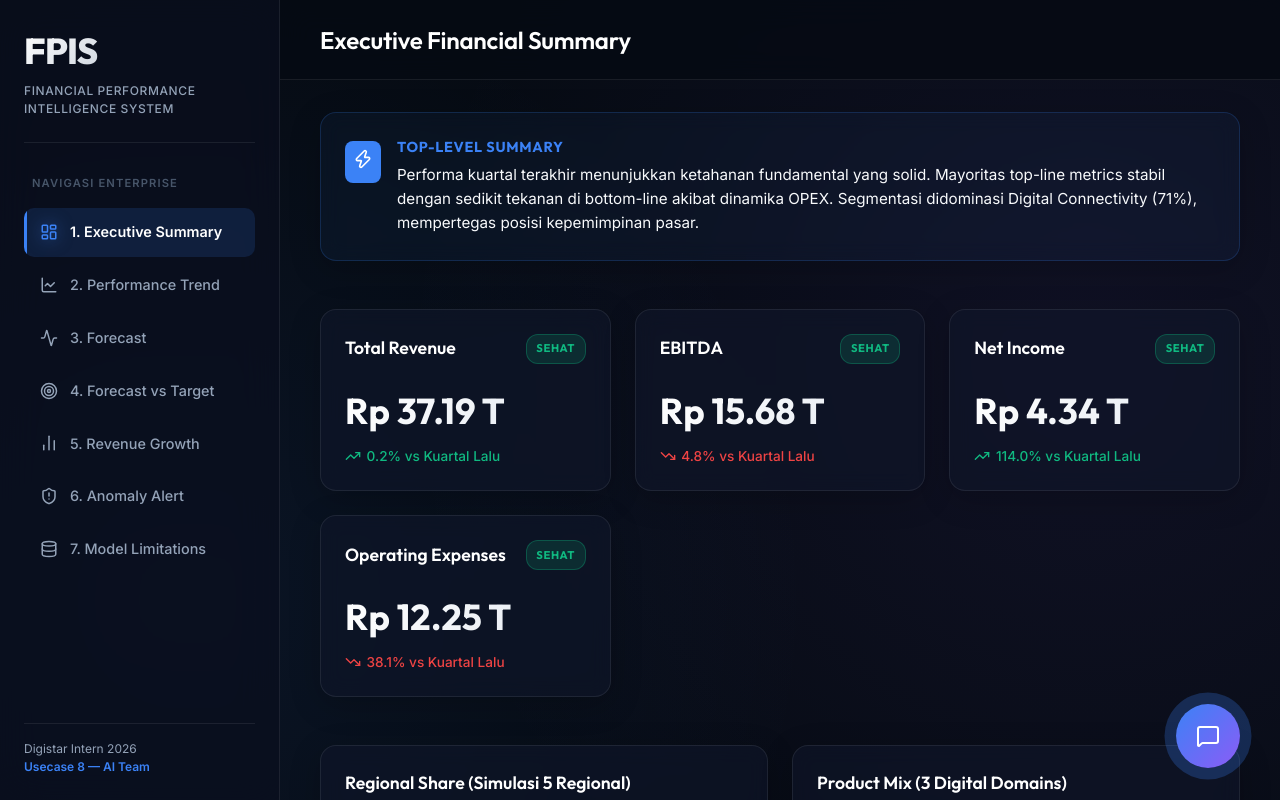
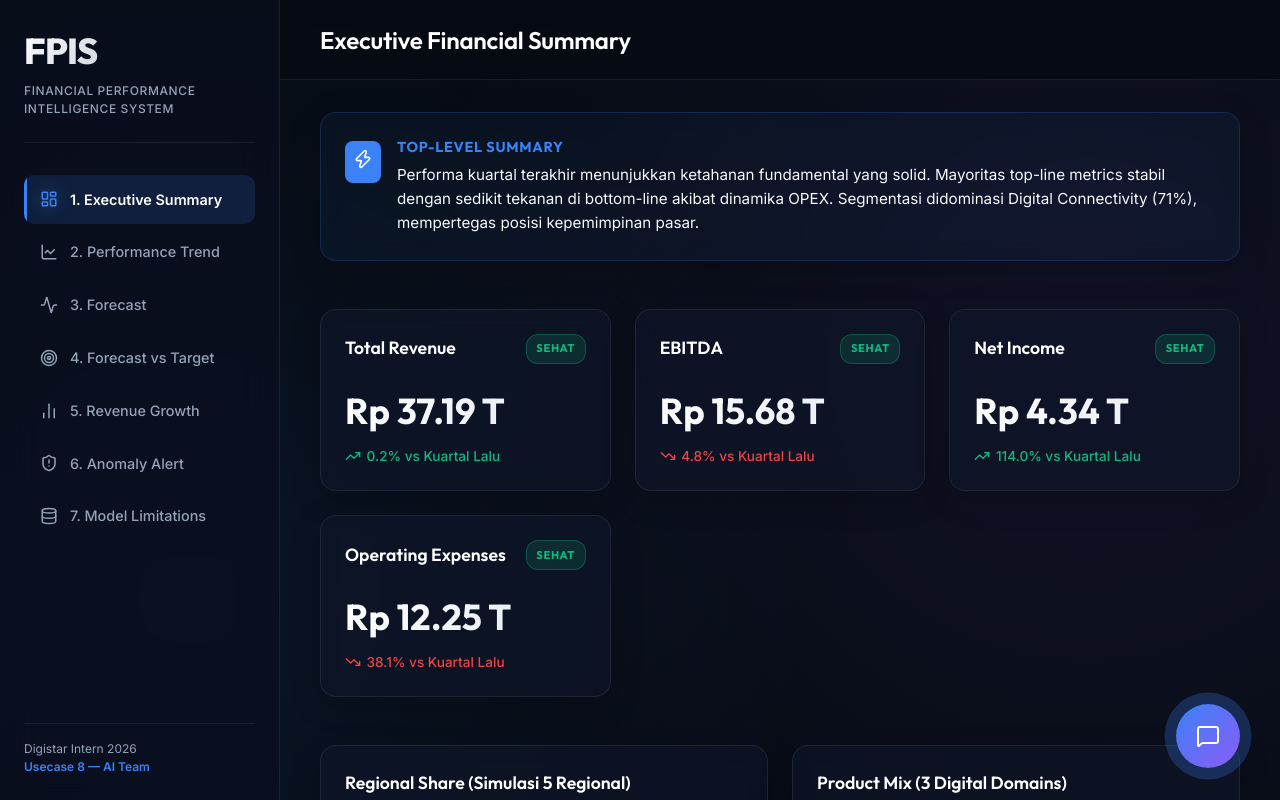
Before and after one commit to brahmayudhaerlangga/digistarhardskillusecase8, a React (Vite) app in the folder frontend/: page / in a window 1280 px wide. Shown: the top 800 px of the page. Built offline with nearby package versions, Linux system fonts and the light colour scheme.

Commit message:
UI: Remove Navigasi Enterprise title from sidebar

```diff
--- a/frontend/src/App.jsx
+++ b/frontend/src/App.jsx
@@ -254,7 +254,7 @@ export default function App() {
         </div>
 
         <div className="sidebar-menu">
-          <div className="sidebar-section-title">Navigasi Enterprise</div>
+
           <div className={`menu-item ${activeMenu === '1' ? 'active' : ''}`} onClick={() => setActiveMenu('1')}>
             <LayoutDashboard size={18} /><span>1. Executive Summary</span>
           </div>
```
